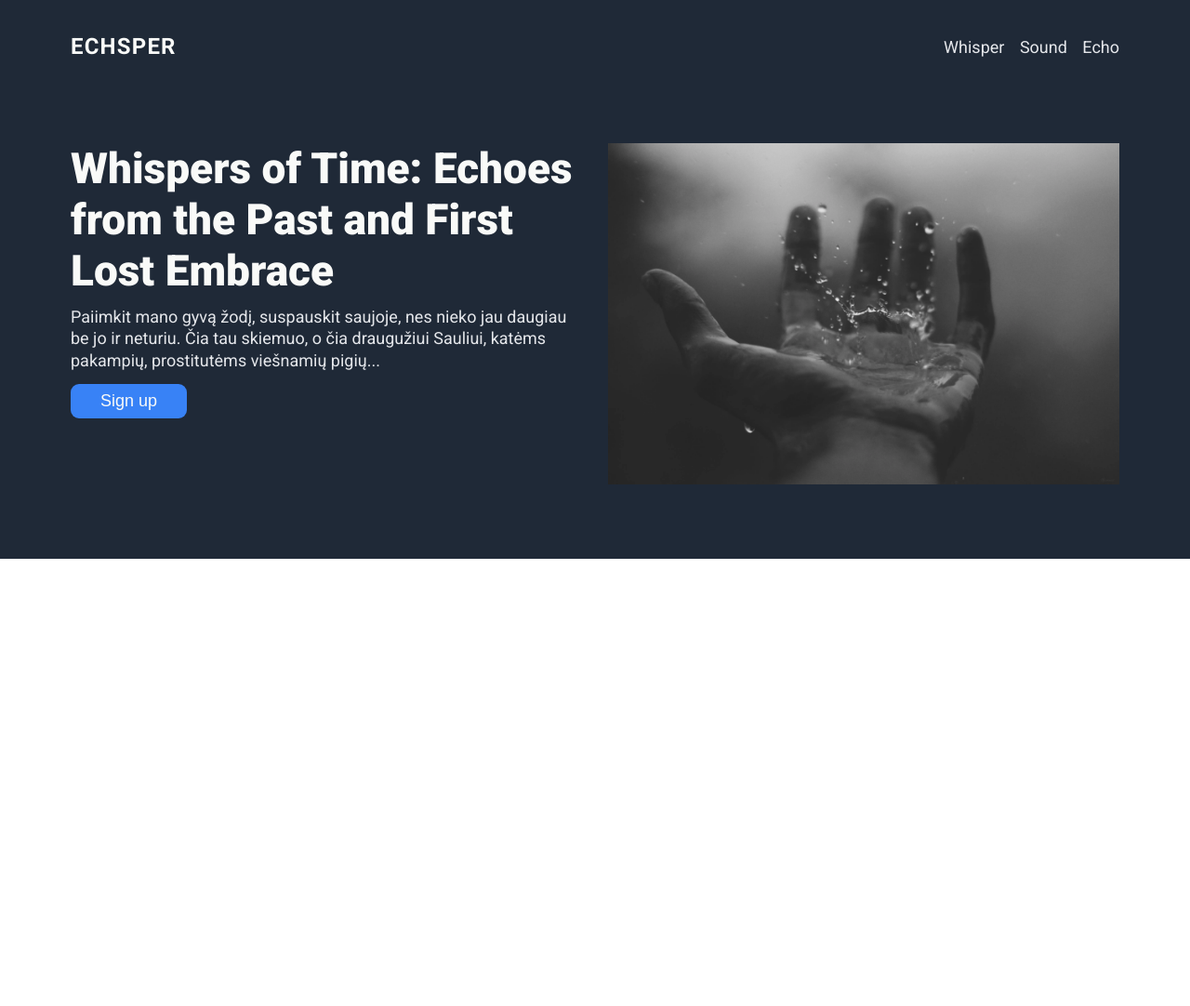
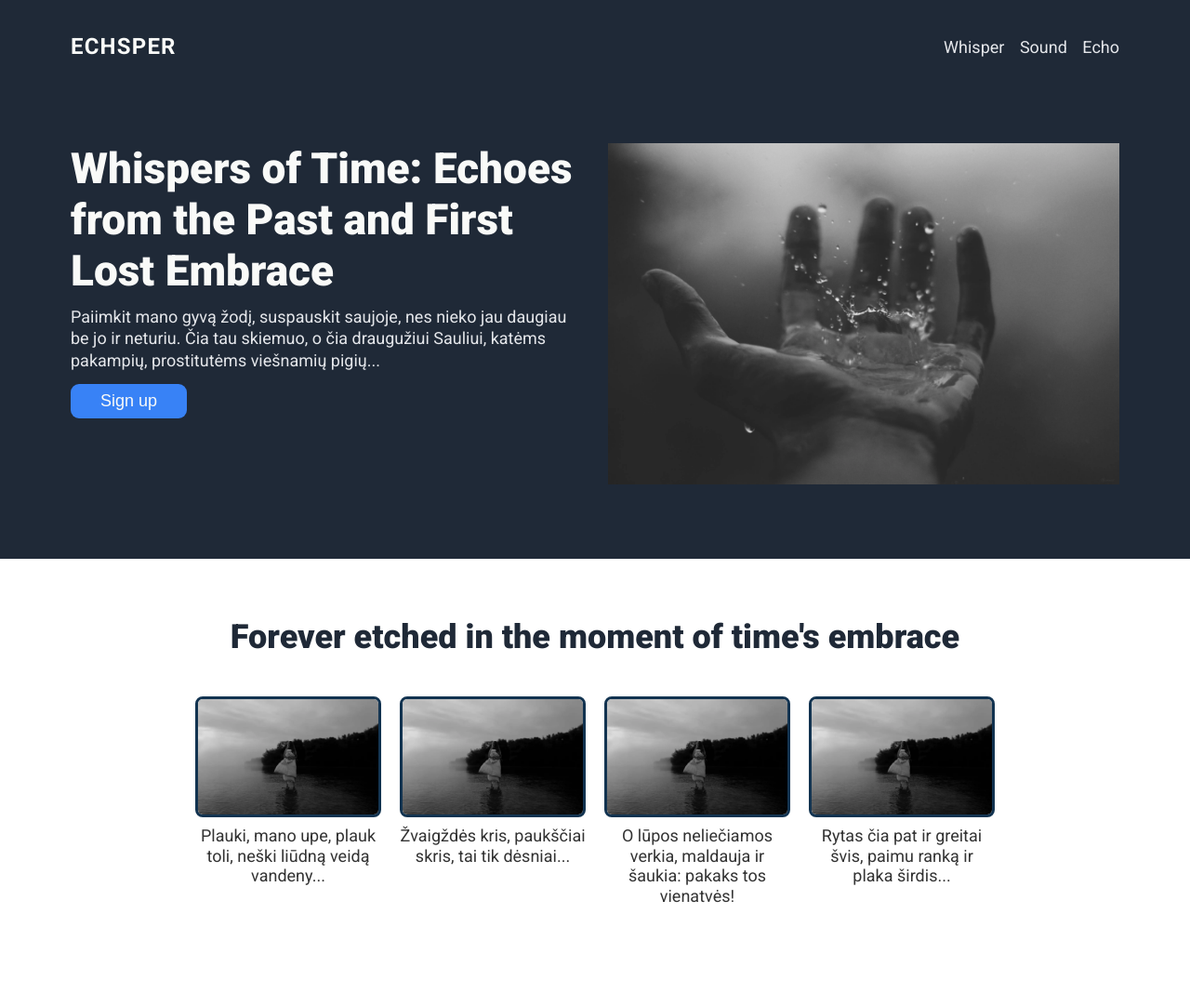
Before and after one commit to sgrazys/Holy-Grail-Layout, a plain HTML site: page index.html in a window 1280 px wide. Shown: the whole page at 93% size. Before the commit the page ends 800 px from the top, so only its background shows below. Drawn offline with Linux system fonts and the light colour scheme.

Commit message:
cards section WIP

```diff
--- a/css/styles.css
+++ b/css/styles.css
@@ -107,3 +107,42 @@ a:active {
 .btn:hover {
 	background-color: #3882f680;
 }
+
+/* SECTION CARDS */
+
+.container-cards {
+	max-width: 1000px;
+	padding: 3.5em 2em 6em;
+	margin: 0 auto;
+}
+
+.heading-cards {
+	font-size: 3.6rem;
+	font-weight: 900;
+	color: #1f2937;
+	text-align: center;
+	margin-bottom: 1.2em;
+}
+
+.cards {
+	display: flex;
+	gap: 20px;
+	justify-content: center;
+	flex-wrap: wrap;
+}
+
+.card {
+	flex-basis: 200px;
+}
+
+.card img {
+	width: 100%;
+	border: 3px solid rgb(18, 51, 80);
+	border-radius: 8px;
+	margin-bottom: 0.3em;
+}
+.card .description {
+	color: #333;
+	line-height: 1.2;
+	text-align: center;
+}
--- a/index.html
+++ b/index.html
@@ -39,7 +39,35 @@
 				</div>
 			</div>
 		</header>
-		<main></main>
+		<main>
+			<section class="section-cards">
+				<div class="container-cards">
+					<h2 class="heading-cards">Forever etched in the moment of time's embrace</h2>
+					<div class="cards">
+						<div class="card">
+							<img src="./images/img-2.webp" alt="" />
+
+							<p class="description">Plauki, mano upe, plauk toli, neški liūdną veidą vandeny...</p>
+						</div>
+						<div class="card">
+							<img src="./images/img-2.webp" alt="" />
+
+							<p class="description">Žvaigždės kris, paukščiai skris, tai tik dėsniai...</p>
+						</div>
+						<div class="card">
+							<img src="./images/img-2.webp" alt="" />
+
+							<p class="description">O lūpos neliečiamos verkia, maldauja ir šaukia: pakaks tos vienatvės!</p>
+						</div>
+						<div class="card">
+							<img src="./images/img-2.webp" alt="" />
+
+							<p class="description">Rytas čia pat ir greitai švis, paimu ranką ir plaka širdis...</p>
+						</div>
+					</div>
+				</div>
+			</section>
+		</main>
 		<footer></footer>
 	</body>
 </html>
```
Also changed, not shown: images/img-2.webp (added).
